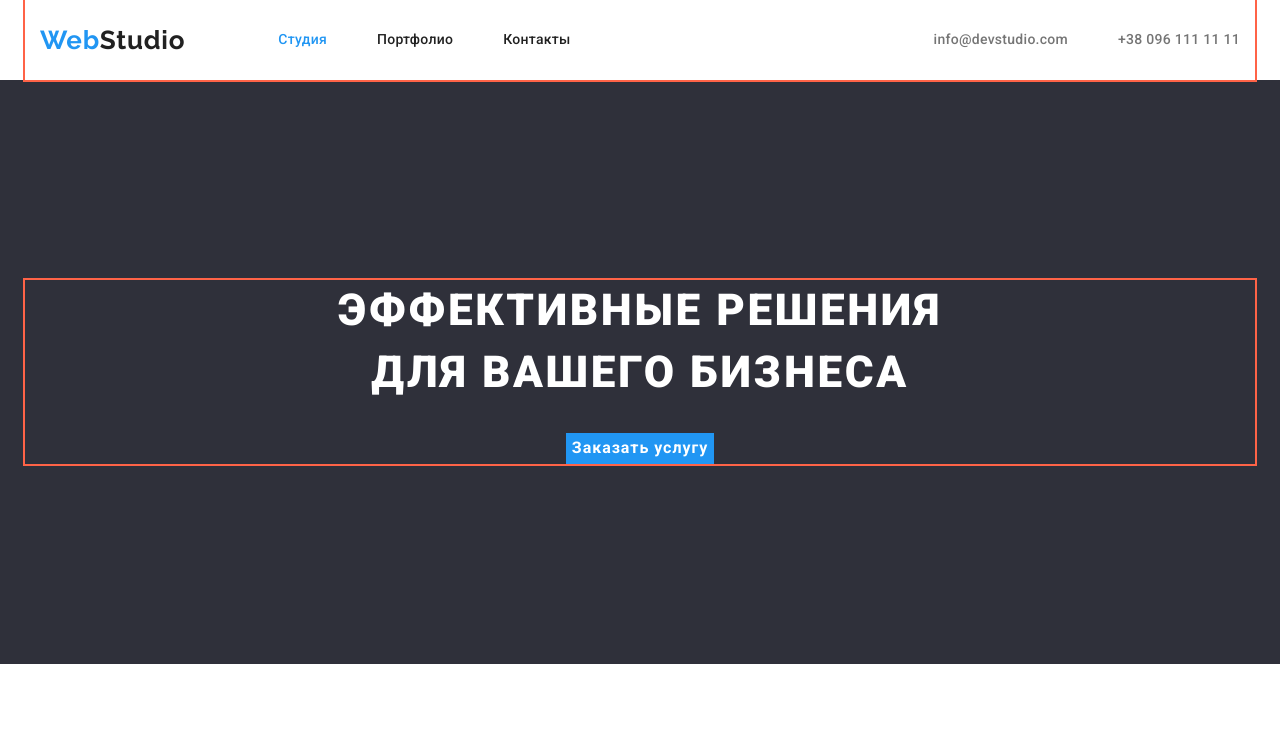
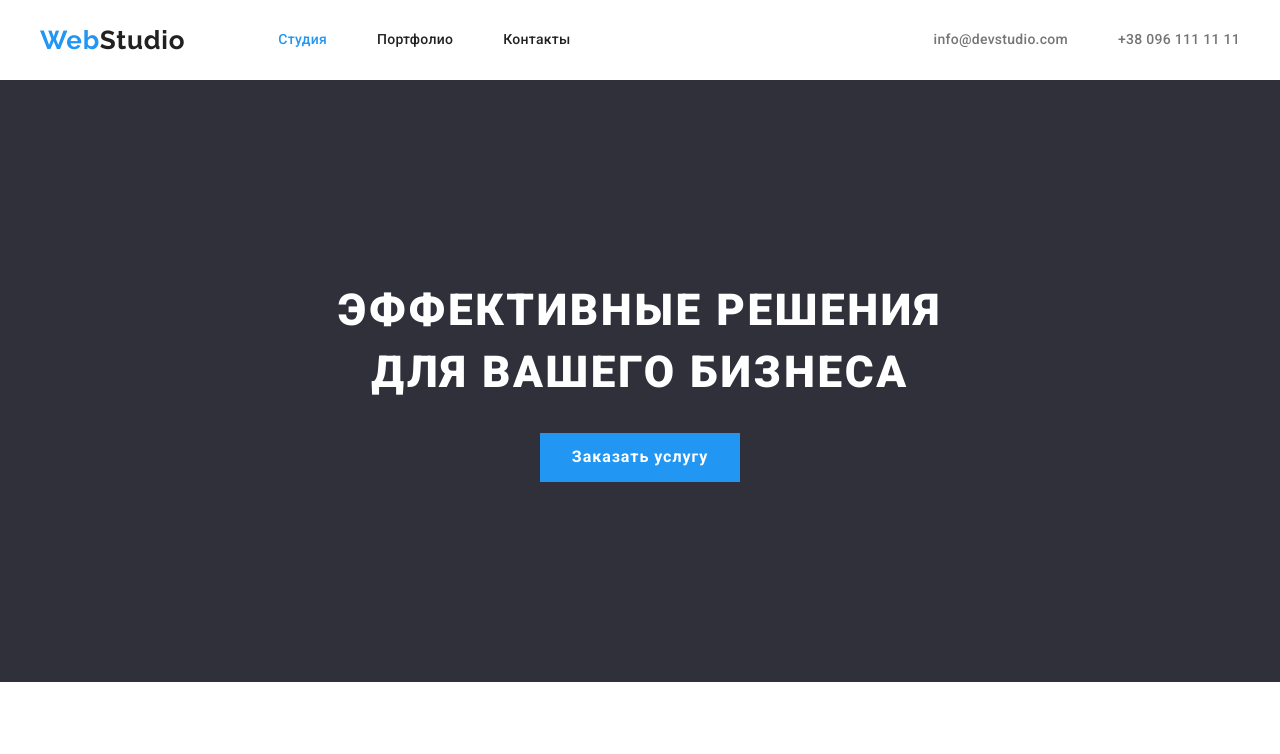
Before and after one commit to RossHaluz/goit-markup-hw-03, a plain HTML site: page index.html in a window 1280 px wide. Shown: the top 754 px of the page. Drawn offline with nearby package versions, Linux system fonts and the light colour scheme.

Commit message:
Добавив падінг в кнопку і забрав аутлайн  з контейнера

```diff
--- a/css/style.css
+++ b/css/style.css
@@ -19,7 +19,6 @@ body {
   width: 1230px;
   margin: 0 auto;
   padding: 0 15px;
-  outline: 2px solid tomato;
 }
 
 /* Header */
@@ -115,6 +114,7 @@ body {
   font-family: "Roboto", sans-serif;
   font-weight: 700;
   font-size: 16px;
+  padding: 10px 32px;
   line-height: 1.8;
   letter-spacing: 0.06em;
   color: var(--white-text-color);
```
